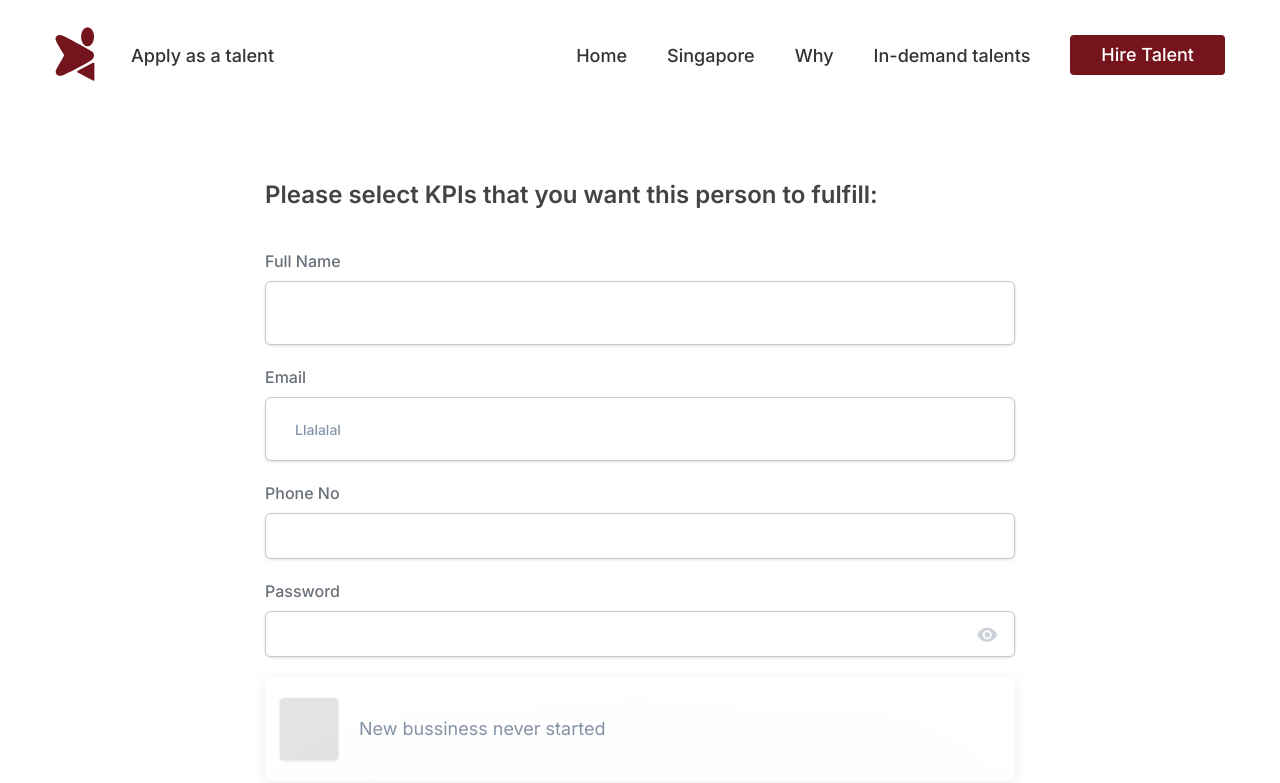
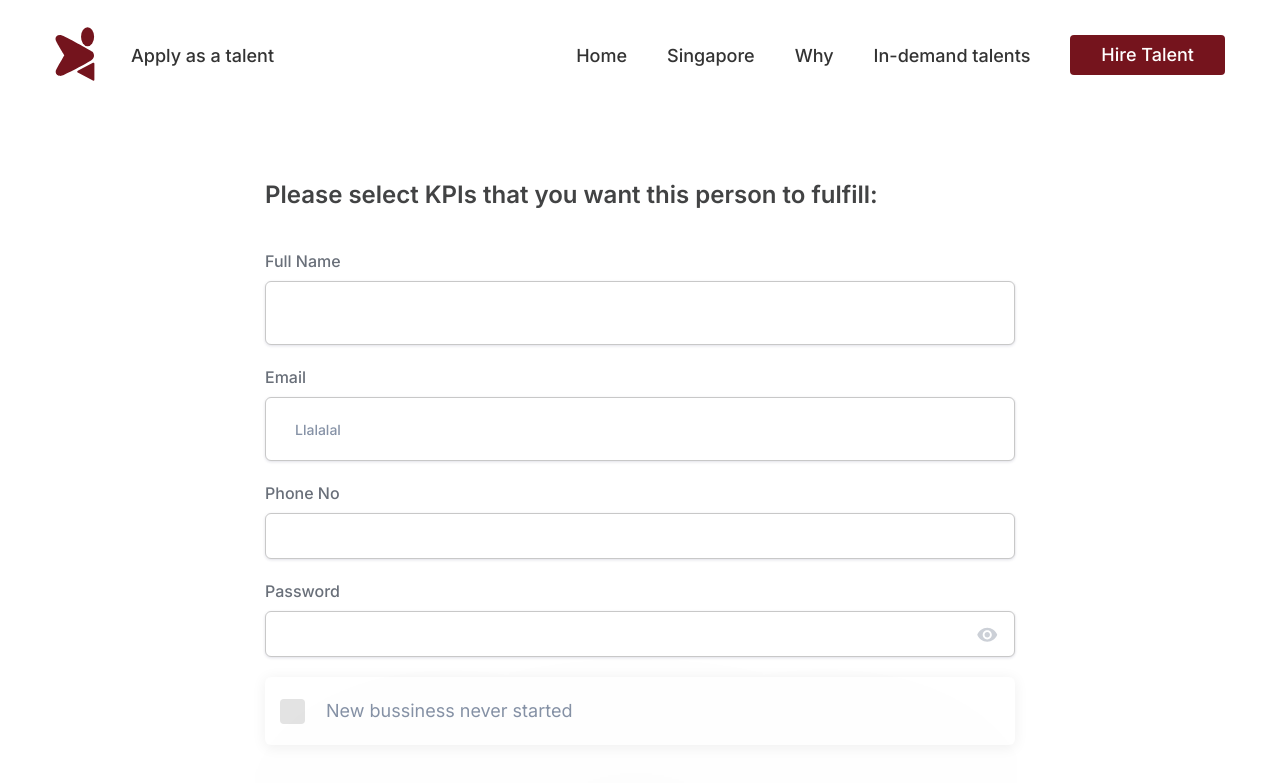
Before and after one commit to n-exp/toptalent-platform, a React (Create React App) app: page /kpis in a window 1280 px wide. Shown: the top 783 px of the page. Built offline with nearby package versions, Linux system fonts and the light colour scheme.

Commit message:
fix: text input styles affected to other inputs

```diff
--- a/src/components/common/Inputs/TextField/index.js
+++ b/src/components/common/Inputs/TextField/index.js
@@ -23,7 +23,7 @@ const TextField = ({
   );
 
   return (
-    <div className="input-container uk-margin">
+    <div className="input-container input-text uk-margin">
       {label && (
         <label htmlFor={id} className="uk-display-inline-block uk-margin-small">
           {label}
--- a/src/components/common/Inputs/TextField/index.scss
+++ b/src/components/common/Inputs/TextField/index.scss
@@ -1,4 +1,4 @@
-.input-container {
+.input-container.input-text{
   .password-icon {
     pointer-events: all;
 
@@ -9,7 +9,7 @@
     }
   }
 
-  input {
+   input {
     color: #585859;
     font-weight: normal;
     font-size: 0.875rem;
```
